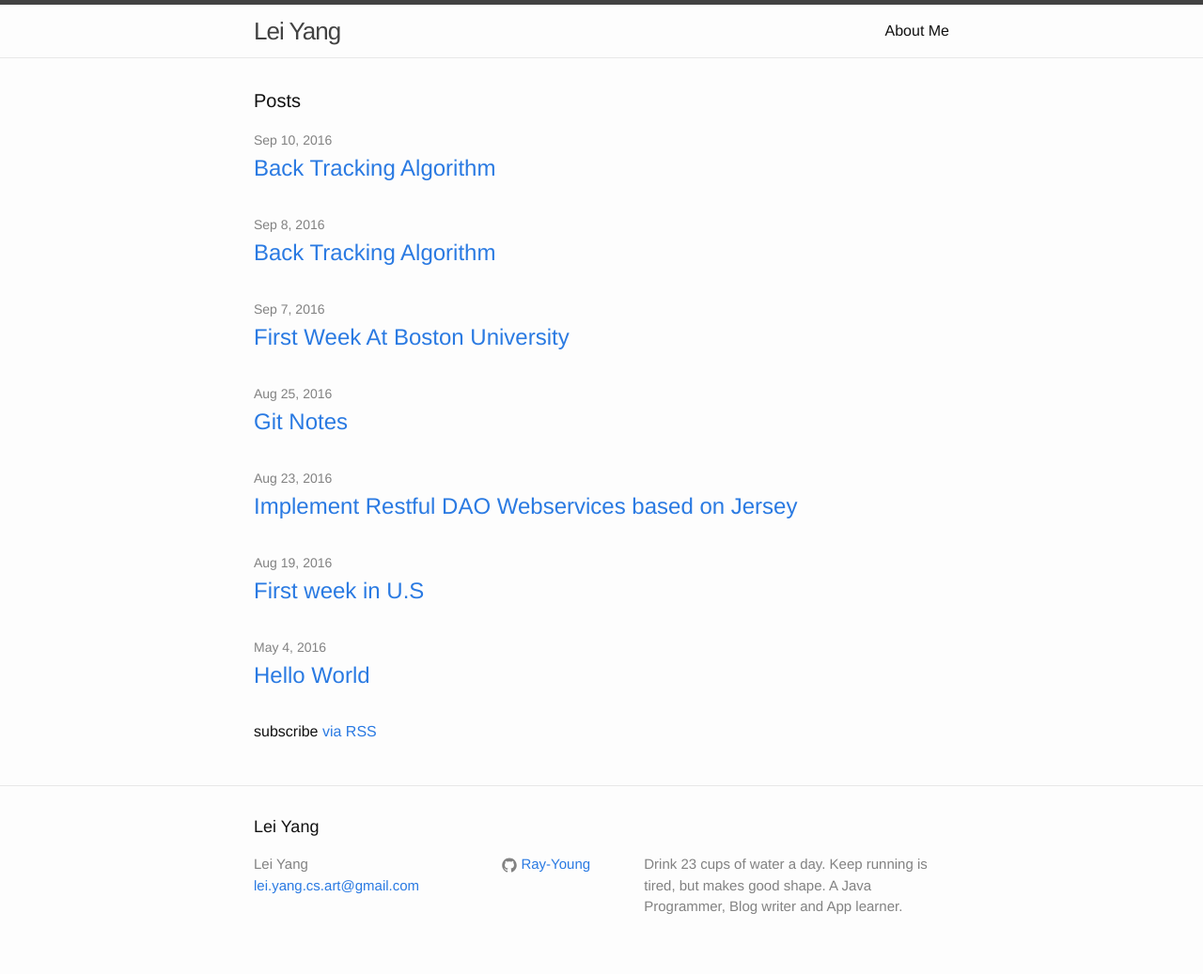
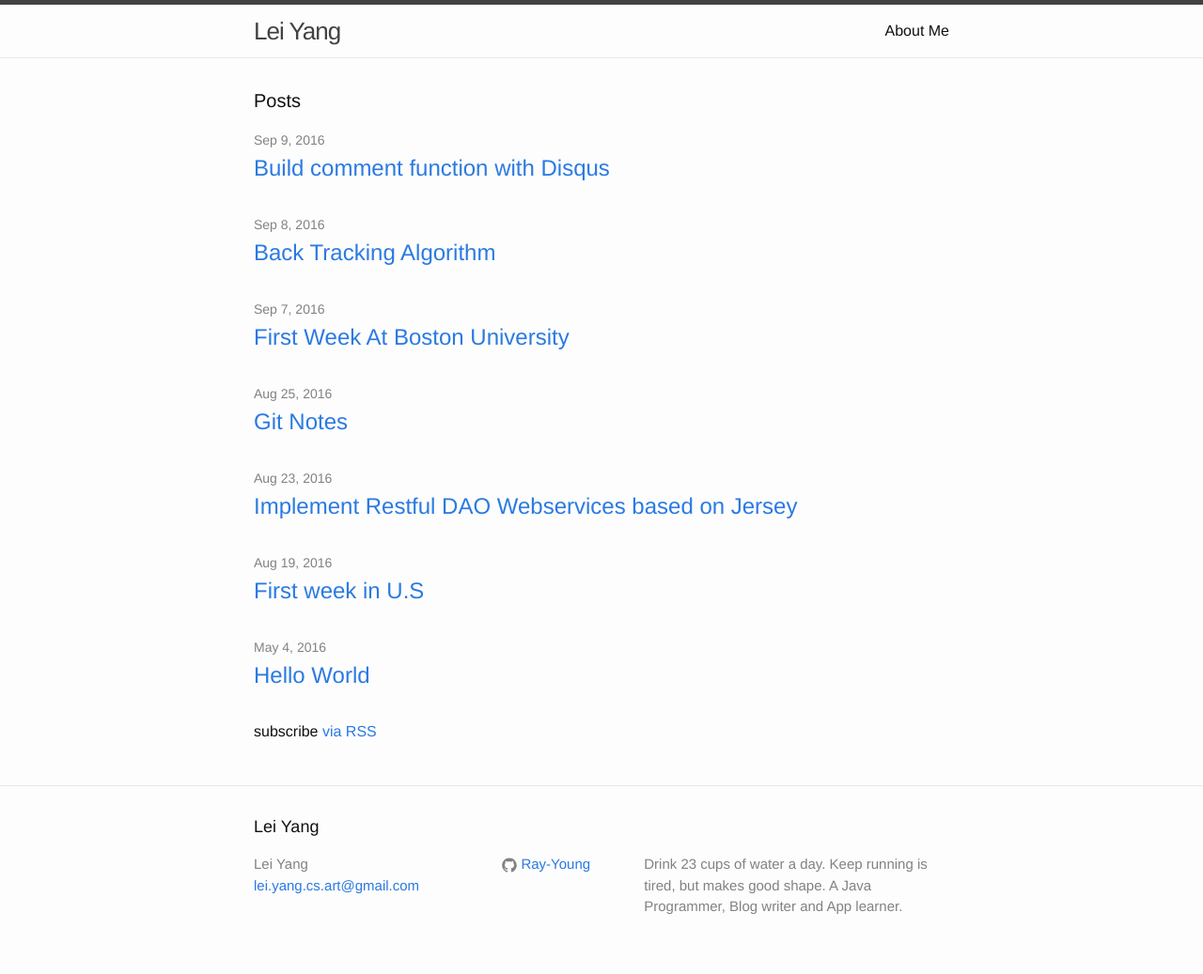
Before and after one commit to Ray-Young/ray-young.github.io, a Jekyll site: the page built from index.html, in a window 1280 px wide. Shown: the whole page at 94% size. Built offline with Jekyll 4.4.1, drawn with Linux system fonts in a browser that asks for light colours.

Commit message:
Fix blog invisable

```diff
--- a/_posts/2016-09-09-Build-Comment-Function-With-Disqus.md
+++ b/_posts/2016-09-09-Build-Comment-Function-With-Disqus.md
@@ -1,7 +1,7 @@
 ---
-layout: post
-title: "Back Tracking Algorithm"
-date: 2016-09-10
+layout:   post
+title:    "Build comment function with Disqus"
+date:     2016-09-09
 comments: true
 ---
 
```
